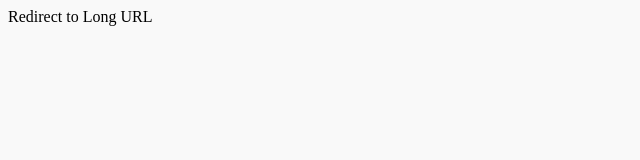
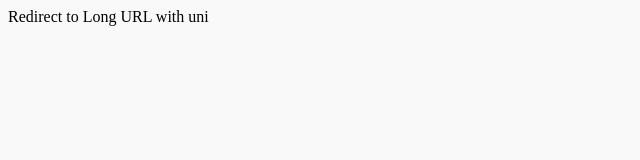
Before and after one commit to Ehsan-Home/URL_shortener, a React (Create React App) app in the folder Front-end/: page /uni in a window 1280 px wide. Shown: the top 160 px of the page, without its empty margins (0-640 px from the left). Built offline with nearby package versions, Linux system fonts and the light colour scheme.

Commit message:
Front end Router
Key passed to url in Redirect to long url page

```diff
--- a/Front-end/src/App.js
+++ b/Front-end/src/App.js
@@ -7,7 +7,7 @@ function App() {
   return (
     <Routes>
       <Route path="/" element={<Home />} />
-      <Route path="/uni" element={<RedirectToLongURL />} />
+      <Route path="/:key" element={<RedirectToLongURL />} />
     </Routes>
   );
 }
--- a/Front-end/src/Views/RedirectToLongURL.js
+++ b/Front-end/src/Views/RedirectToLongURL.js
@@ -1,5 +1,14 @@
+import { useEffect } from "react";
+import { useParams } from "react-router-dom";
+
 const RedirectToLongURL = () => {
-  return <div>Redirect to Long URL</div>;
+  const { key } = useParams();
+
+  useEffect(() => {
+    console.log("key", key);
+  }, []);
+
+  return <div>Redirect to Long URL with {key}</div>;
 };
 
 export default RedirectToLongURL;
```
